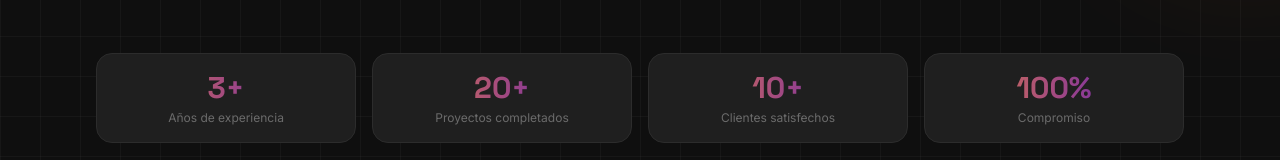
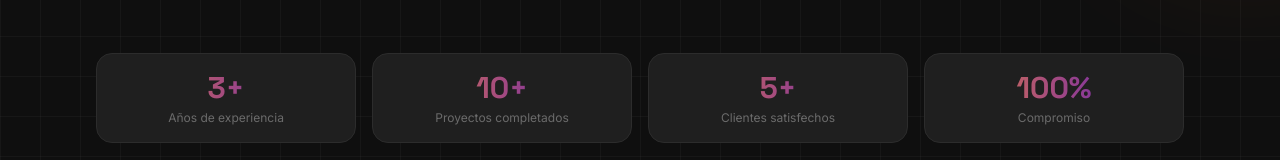
Before and after one commit to santicollage/PortafolioWeb, a React (Vite) app: page / in a window 1280 px wide. Shown: the part 724-884 px from the top of the page. Built offline with nearby package versions, Linux system fonts and the light colour scheme.

Commit message:
fix: data correction

```diff
--- a/src/components/sections/Hero.tsx
+++ b/src/components/sections/Hero.tsx
@@ -216,8 +216,8 @@ export function Hero() {
         >
           {[
             { value: '3+', label: 'Años de experiencia' },
-            { value: '20+', label: 'Proyectos completados' },
-            { value: '10+', label: 'Clientes satisfechos' },
+            { value: '10+', label: 'Proyectos completados' },
+            { value: '5+', label: 'Clientes satisfechos' },
             { value: '100%', label: 'Compromiso' },
           ].map((stat) => (
             <div
```
